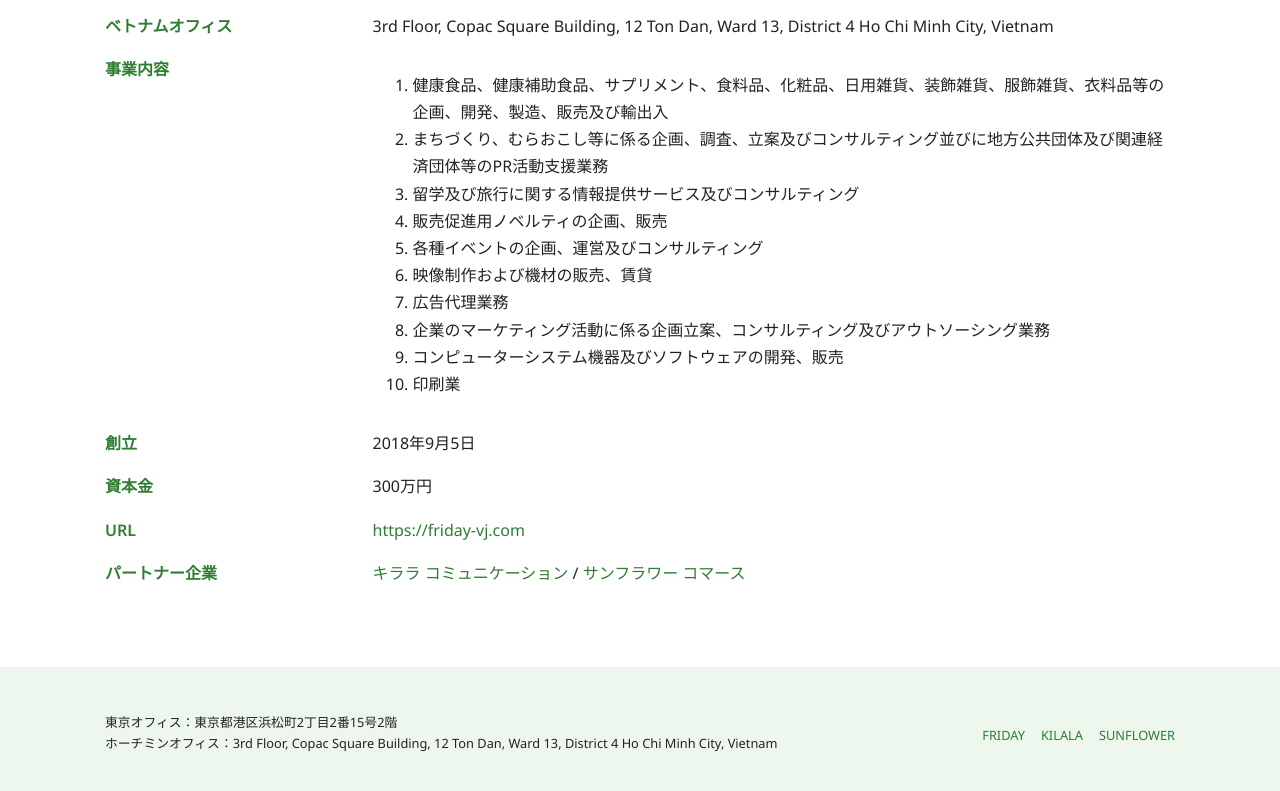
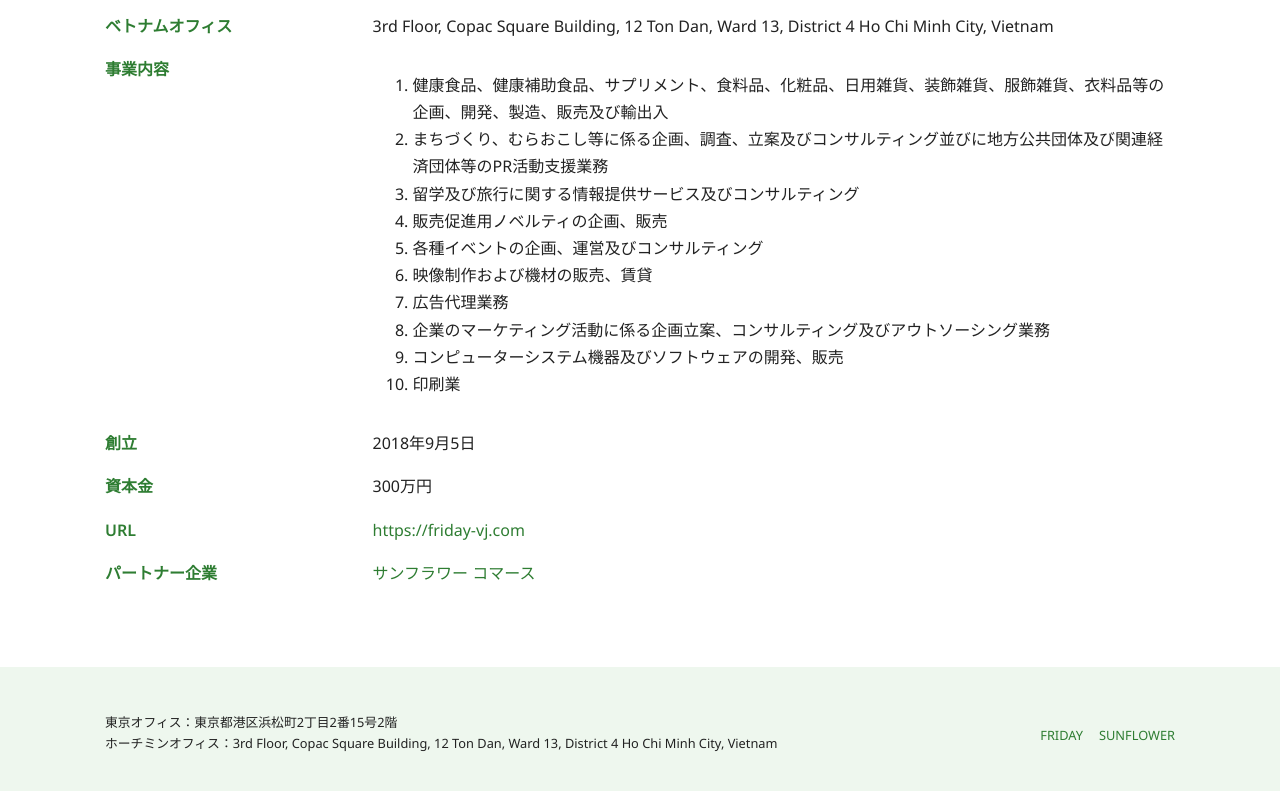
Before and after one commit to kasadovietnam-lgtm/friday-redesign, a plain HTML site: page about.html in a window 1280 px wide. Shown: the part 702-1493 px from the top of the page. Drawn offline with Linux system fonts and the light colour scheme.

Commit message:
Add files via upload

```diff
--- a/about.html
+++ b/about.html
@@ -92,7 +92,6 @@
                         <div>
                             <dt>パートナー企業</dt>
                             <dd>
-                                <a href="https://kilala.com.vn" target="_blank" rel="noopener">キララ コミュニケーション</a> /
                                 <a href="https://sunflowervn.com" target="_blank" rel="noopener">サンフラワー コマース</a>
                             </dd>
                         </div>
@@ -111,7 +110,6 @@
             <nav class="footer__nav">
                 <ul>
                     <li><a href="https://friday-vj.com" target="_blank" rel="noopener">FRIDAY</a></li>
-                    <li><a href="https://kilala.com.vn" target="_blank" rel="noopener">KILALA</a></li>
                     <li><a href="https://sunflowervn.com" target="_blank" rel="noopener">SUNFLOWER</a></li>
                 </ul>
             </nav>
```
Also changed, not shown: index.html (+0 -1 lines), product.html (+0 -1 lines).
